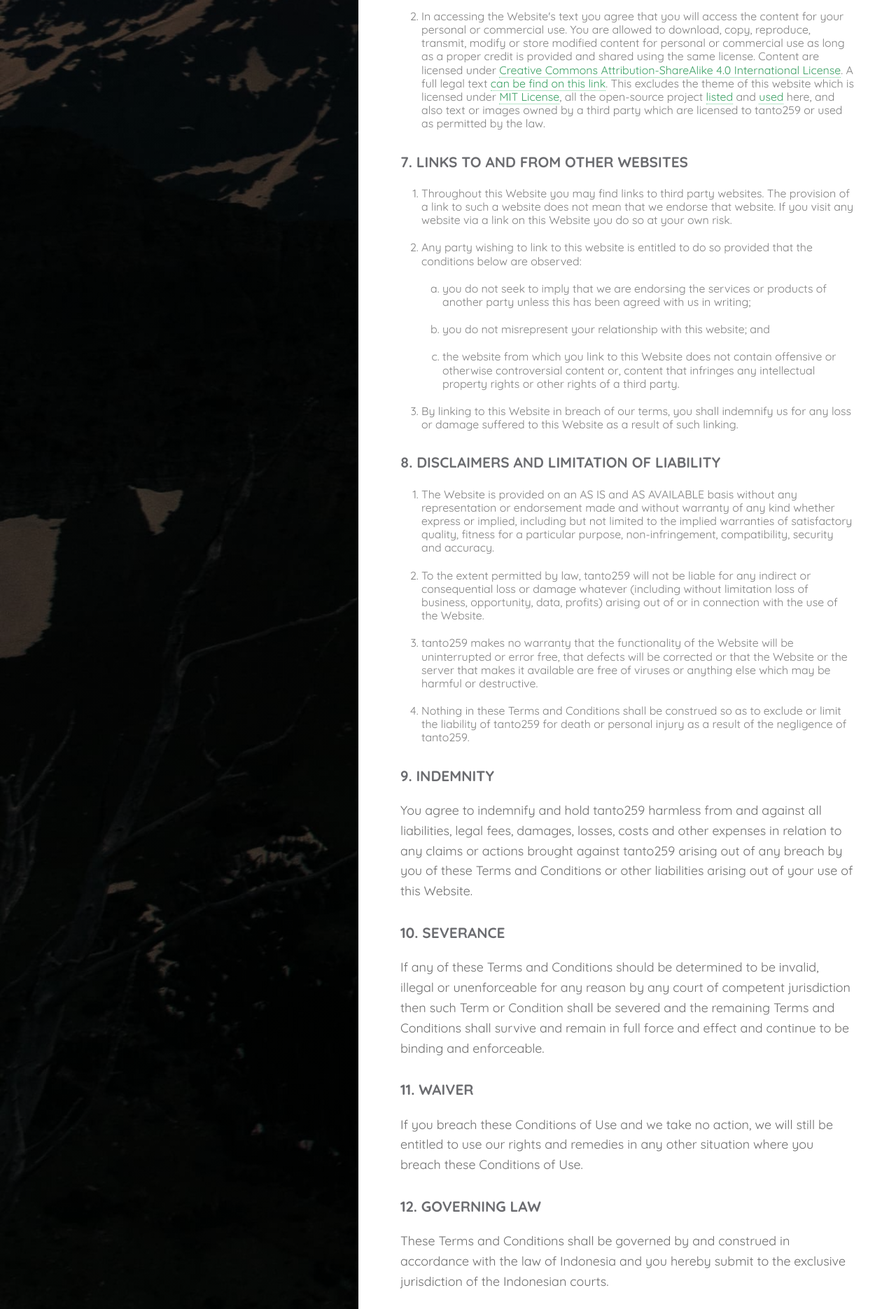
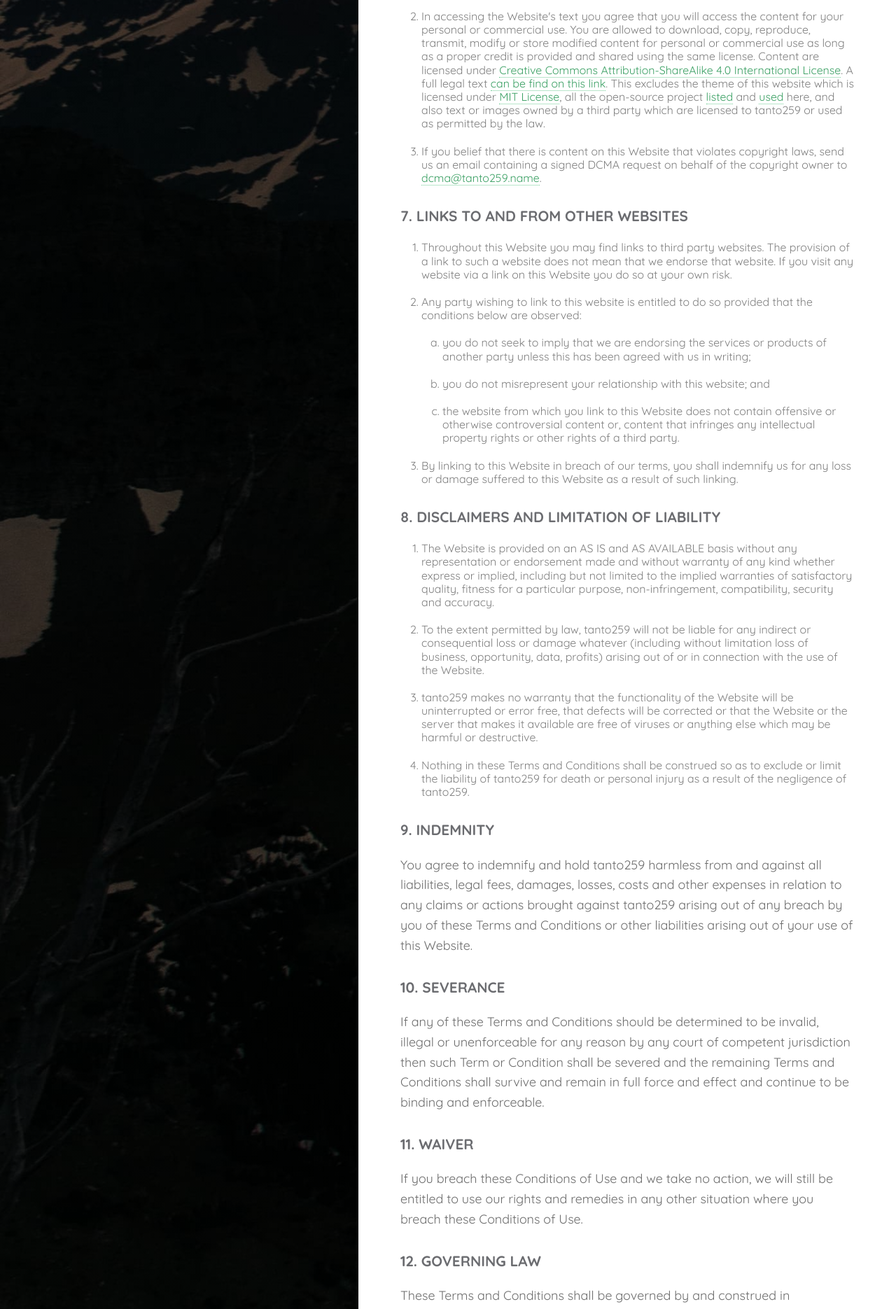
Before and after one commit to tanto259/tanto259.github.io, a Jekyll site: the page built from _pages/terms.md, in a window 1280 px wide. Shown: the part 1389-3259 px from the top of the page at 70% size. Built offline with Jekyll 4.4.1, drawn with Linux system fonts in a browser that asks for light colours; some of the changed text lies outside the part shown.

Commit message:
Redirect + Copyright Fix

```diff
--- a/_pages/terms.md
+++ b/_pages/terms.md
@@ -23,7 +23,8 @@
 
 <p><h3>6. COPYRIGHT</h3></p><ol>
 <p><li>All copyright, trade marks and all other intellectual property rights in the Website and its content (including without limitation the Website design, text, graphics and all software and source codes connected with the Website) are owned by or licensed to tanto259 or otherwise used by tanto259 as permitted by law.</li>
-<li>In accessing the Website's text you agree that you will access the content for your personal or commercial use. You are allowed to download, copy, reproduce, transmit, modify or store modified content for personal or commercial use as long as a proper credit is provided and shared using the same license. Content are licensed under <a href="https://creativecommons.org/licenses/by-sa/4.0/" target="_blank" rel="noopener noreferrer">Creative Commons Attribution-ShareAlike 4.0 International License</a>. A full legal text <a href="https://creativecommons.org/licenses/by-sa/4.0/legalcode" target="_blank" rel="noopener noreferrer">can be find on this link</a>. This excludes the theme of this website which is licensed under <a href="https://github.com/tanto259/tanto259.github.io/blob/master/LICENSE" target="_blank" rel="noopener noreferrer">MIT License</a>, all the open-source project <a href="https://github.com/tanto259/tanto259.github.io#project-license" target="_blank" rel="noopener noreferrer">listed</a> and <a href="https://github.com/tanto259/tanto259.github.io/tree/master/licensing" target="_blank" rel="noopener noreferrer">used</a> here, and also text or images owned by a third party which are licensed to tanto259 or used as permitted by the law.</li></p></ol>
+<li>In accessing the Website's text you agree that you will access the content for your personal or commercial use. You are allowed to download, copy, reproduce, transmit, modify or store modified content for personal or commercial use as long as a proper credit is provided and shared using the same license. Content are licensed under <a href="https://creativecommons.org/licenses/by-sa/4.0/" target="_blank" rel="noopener noreferrer">Creative Commons Attribution-ShareAlike 4.0 International License</a>. A full legal text <a href="https://creativecommons.org/licenses/by-sa/4.0/legalcode" target="_blank" rel="noopener noreferrer">can be find on this link</a>. This excludes the theme of this website which is licensed under <a href="https://github.com/tanto259/tanto259.github.io/blob/master/LICENSE" target="_blank" rel="noopener noreferrer">MIT License</a>, all the open-source project <a href="https://github.com/tanto259/tanto259.github.io#project-license" target="_blank" rel="noopener noreferrer">listed</a> and <a href="https://github.com/tanto259/tanto259.github.io/tree/master/licensing" target="_blank" rel="noopener noreferrer">used</a> here, and also text or images owned by a third party which are licensed to tanto259 or used as permitted by the law.</li>
+<li>If you belief that there is content on this Website that violates copyright laws, send us an email containing a signed DCMA request on behalf of the copyright owner to <span class="mailno" mail="qpzn@gnagb259.anzr" rel="noopener noreferrer"><noscript>Javascript Disabled? <a href="http://www.google.com/recaptcha/mailhide/d?k=01tX2rmd9vPT-xCptkbqsWmw==&c=WKsvnSABS_3Xa3ZxPbAuDoZssyGb81kg1dO69gl2J38=" target="_blank" rel="noopener noreferrer" rel="noopener noreferrer">Click Here</a></noscript></span>.</li></p></ol>
 
 <p><h3>7. LINKS TO AND FROM OTHER WEBSITES</h3></p><ol>
 <p><li>Throughout this Website you may find links to third party websites. The provision of a link to such a website does not mean that we endorse that website. If you visit any website via a link on this Website you do so at your own risk.</li>
```
Also changed, not shown: other parts of _pages/terms.md (+1 -1 lines), 1 other file.
